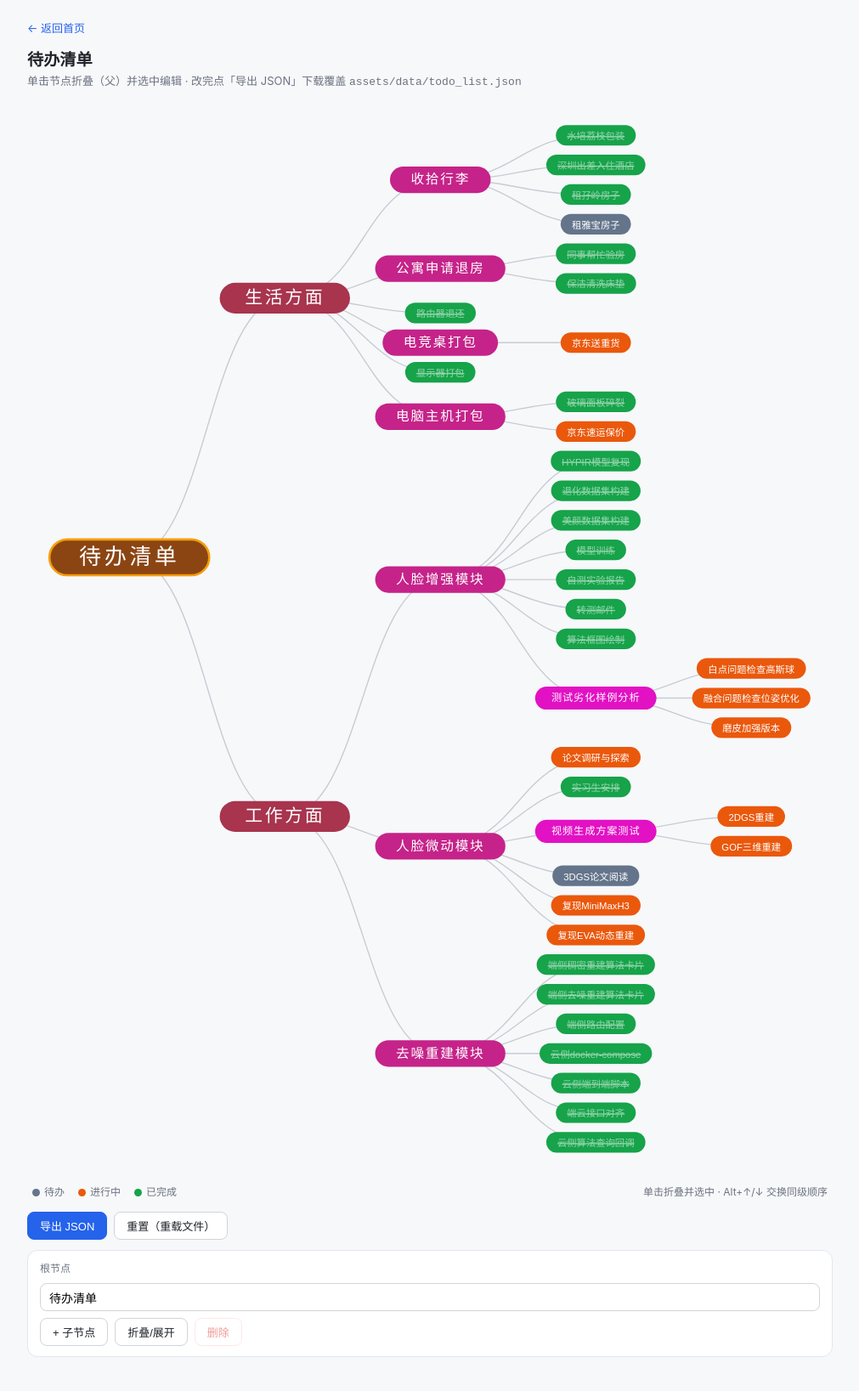
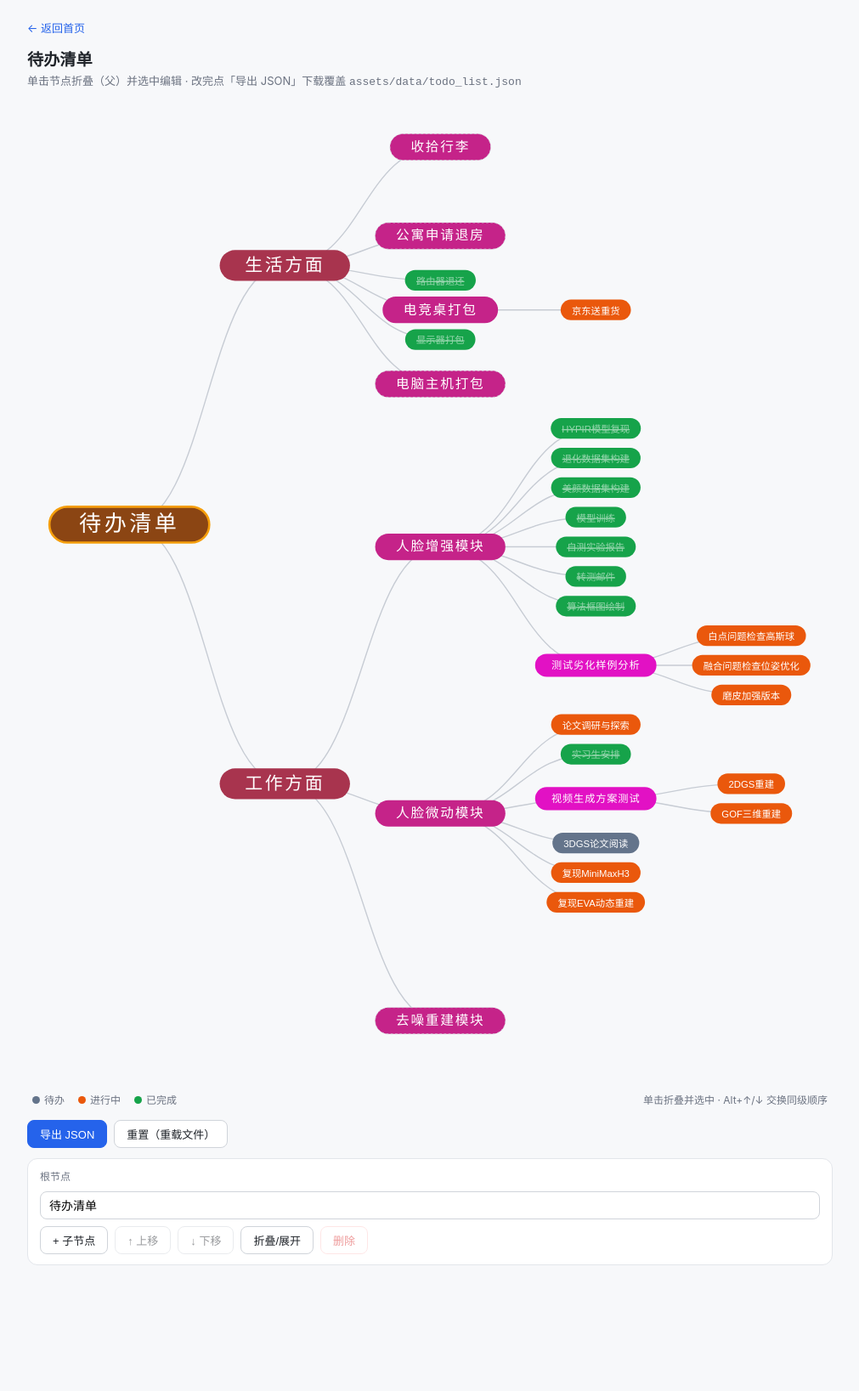
Before and after one commit to CrescentVelvet/crescentvelvet.github.io, a Jekyll site: the page built from _pages/todo_list.html, in a window 1280 px wide. Shown: the whole page at 85% size, without its empty margins (134-1145 px from the left). Built offline with Jekyll 4.4.1, drawn with Linux system fonts in a browser that asks for light colours; some web fonts are replaced; an icon font too large for the unit is left out; after the commit the page ends 1529 px from its top, so only the background shows below that; some of the changed lines change nothing that is shown.

Commit message:
待办清单：新增上移/下移按钮，与 Alt+↑/↓ 共用交换逻辑

```diff
--- a/_pages/todo_list.html
+++ b/_pages/todo_list.html
@@ -190,6 +190,8 @@ title: "待办清单"
             </div>
             <div class="ed-row">
                 <button id="btnAddChild" class="ed-btn" type="button">+ 子节点</button>
+                <button id="btnMoveUp" class="ed-btn" type="button">↑ 上移</button>
+                <button id="btnMoveDown" class="ed-btn" type="button">↓ 下移</button>
                 <button id="btnCollapse" class="ed-btn" type="button">折叠/展开</button>
                 <button id="btnDelete" class="ed-btn danger" type="button">删除</button>
             </div>
@@ -362,6 +364,8 @@ title: "待办清单"
         var btnAddChild = document.getElementById("btnAddChild");
         var btnDelete = document.getElementById("btnDelete");
         var btnCollapse = document.getElementById("btnCollapse");
+        var btnMoveUp = document.getElementById("btnMoveUp");
+        var btnMoveDown = document.getElementById("btnMoveDown");
 
         function updatePanel() {
             var n = selectedId == null ? null : findNode(selectedId);
@@ -377,6 +381,11 @@ title: "待办清单"
             btnAddChild.disabled = false;
             btnDelete.disabled = (n === root);
             btnCollapse.style.display = leaf ? "none" : "";
+            var isRoot = n === root;
+            var sibs = isRoot ? null : n._parent.children;
+            var idx = sibs ? sibs.indexOf(n) : -1;
+            btnMoveUp.disabled = isRoot || idx <= 0;
+            btnMoveDown.disabled = isRoot || idx < 0 || idx >= sibs.length - 1;
         }
 
         selTitle.addEventListener("input", function () {
@@ -418,26 +427,27 @@ title: "待办清单"
             render(root);
         });
 
-        // Alt+↑/↓：将当前选中节点与上一个/下一个同级节点交换位置（新增节点后即可使用）
+        // 交换当前选中节点与上一个/下一个同级节点（dir=-1 上移，dir=+1 下移）
+        function swapSibling(dir) {
+            var n = findNode(selectedId);
+            if (!n || n === root) return false;
+            var p = n._parent;
+            var i = p.children.indexOf(n);
+            var j = i + dir;
+            if (j < 0 || j >= p.children.length) return false;
+            p.children[i] = p.children[j];
+            p.children[j] = n;
+            render(root);
+            return true;
+        }
+        // Alt+↑/↓：交换同级顺序（新增节点后即可使用）
         document.addEventListener("keydown", function (e) {
             if (!e.altKey) return;
             if (e.key !== "ArrowUp" && e.key !== "ArrowDown") return;
-            var n = findNode(selectedId);
-            if (!n || n === root) return;
-            var p = n._parent;
-            var i = p.children.indexOf(n);
-            if (e.key === "ArrowUp" && i > 0) {
-                e.preventDefault();
-                p.children[i] = p.children[i - 1];
-                p.children[i - 1] = n;
-                render(root);
-            } else if (e.key === "ArrowDown" && i < p.children.length - 1) {
-                e.preventDefault();
-                p.children[i] = p.children[i + 1];
-                p.children[i + 1] = n;
-                render(root);
-            }
+            if (swapSibling(e.key === "ArrowUp" ? -1 : 1)) e.preventDefault();
         });
+        btnMoveUp.addEventListener("click", function () { swapSibling(-1); });
+        btnMoveDown.addEventListener("click", function () { swapSibling(1); });
 
         function cleanNode(n) {
             var o = { title: n.title };
--- a/assets/data/todo_list.json
+++ b/assets/data/todo_list.json
@@ -6,6 +6,7 @@
       "children": [
         {
           "title": "收拾行李",
+          "collapsed": true,
           "children": [
             {
               "title": "水培荔枝包装",
@@ -21,12 +22,13 @@
             },
             {
               "title": "租雅宝房子",
-              "status": "todo"
+              "status": "done"
             }
           ]
         },
         {
           "title": "公寓申请退房",
+          "collapsed": true,
           "children": [
             {
               "title": "同事帮忙验房",
@@ -57,6 +59,7 @@
         },
         {
           "title": "电脑主机打包",
+          "collapsed": true,
           "children": [
             {
               "title": "玻璃面板碎裂",
@@ -64,7 +67,7 @@
             },
             {
               "title": "京东速运保价",
-              "status": "doing"
+              "status": "done"
             }
           ]
         }
@@ -163,6 +166,7 @@
         },
         {
           "title": "去噪重建模块",
+          "collapsed": true,
           "children": [
             {
               "title": "端侧稠密重建算法卡片",
```
